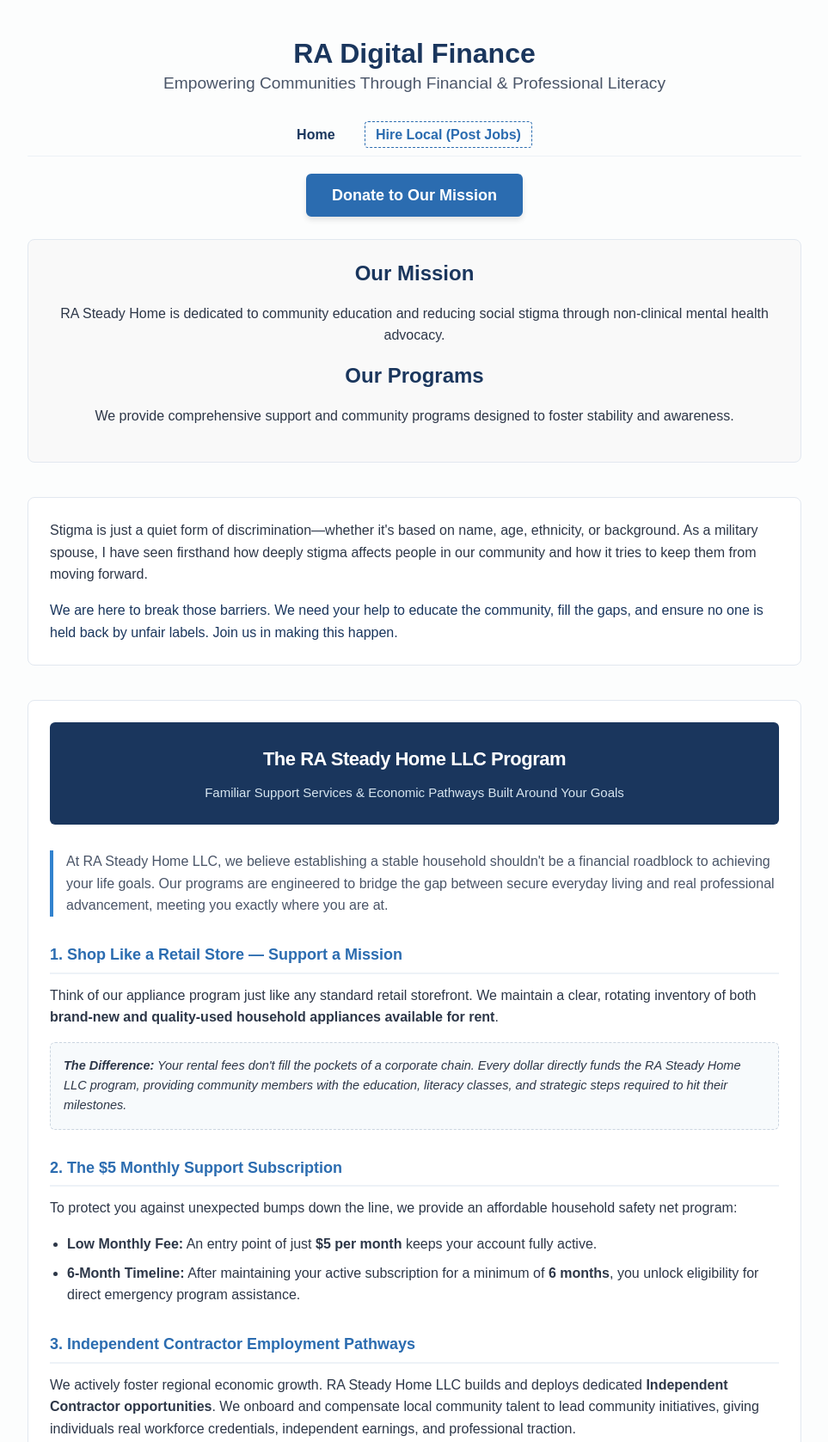
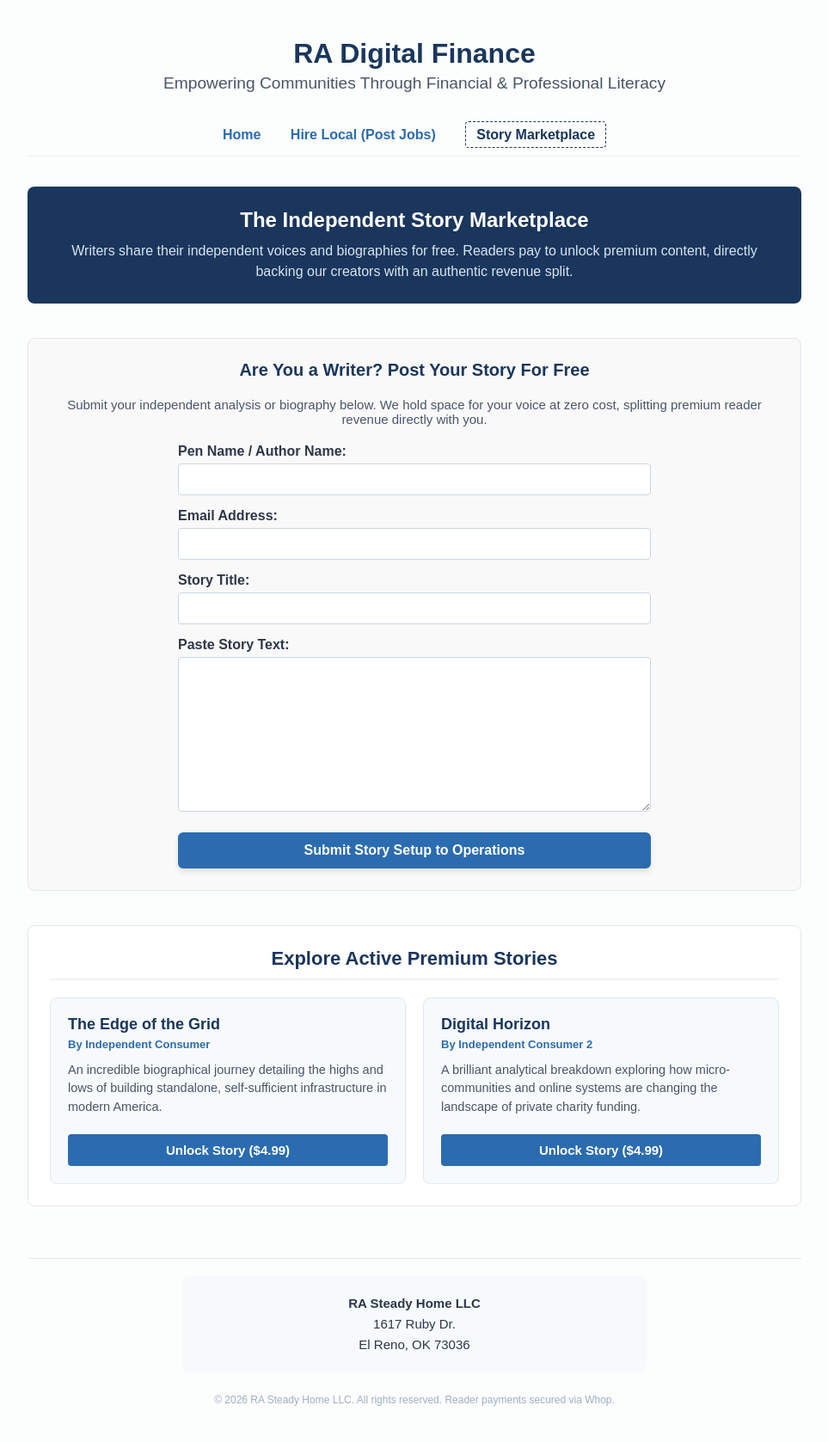
Before and after one commit to rasteadyhome/ra-digital-finance, a website: page public/index.html in a window 1280 px wide. Shown: the part 17-1694 px from the top of the page at 86% size, without its empty margins (158-1121 px from the left). Drawn offline with Linux system fonts and the light colour scheme.

Commit message:
Update index.html

```diff
--- a/public/index.html
+++ b/public/index.html
@@ -3,7 +3,7 @@
 <head>
     <meta charset="UTF-8">
     <meta name="viewport" content="width=device-width, initial-scale=1.0">
-    <title>RA Digital Finance / RA Steady Home</title>
+    <title>Independent Story Marketplace | RA Digital Finance</title>
 </head>
 <body style="font-family: Arial, sans-serif; max-width: 900px; margin: 0 auto; padding: 20px; color: #2d3748; background-color: #fcfdfd;">
 
@@ -16,171 +16,120 @@
     </header>
 
     <!-- ========================================== -->
-    <!--           NAVIGATION MENU BAR              -->
+    <!--           UPDATED NAVIGATION BAR           -->
     <!-- ========================================== -->
     <nav style="text-align: center; margin-bottom: 35px; padding-bottom: 15px; border-bottom: 1px solid #edf2f7;">
-        <a href="index.html" style="color: #1a365d; font-weight: bold; text-decoration: none; margin: 0 15px; font-size: 16px;">Home</a>
-        <a href="employer.html" style="color: #2b6cb0; font-weight: bold; text-decoration: none; margin: 0 15px; font-size: 16px; border: 1px dashed #2b6cb0; padding: 6px 12px; border-radius: 4px;">Hire Local (Post Jobs)</a>
+        <a href="index.html" style="color: #2b6cb0; font-weight: bold; text-decoration: none; margin: 0 15px; font-size: 16px;">Home</a>
+        <a href="employer.html" style="color: #2b6cb0; font-weight: bold; text-decoration: none; margin: 0 15px; font-size: 16px;">Hire Local (Post Jobs)</a>
+        <a href="stories.html" style="color: #1a365d; font-weight: bold; text-decoration: none; margin: 0 15px; font-size: 16px; border: 1px dashed #1a365d; padding: 6px 12px; border-radius: 4px;">Story Marketplace</a>
     </nav>
-
-    <!-- ========================================== -->
-    <!--          DONATE NOW BUTTON                 -->
-    <!-- ========================================== -->
-    <div style="text-align: center; margin-bottom: 40px;">
-        <a href="https://www.zeffy.com/en-US/peer-to-peer/employment-preparation-and-community-education"
-           style="background-color: #2b6cb0; color: #ffffff; padding: 15px 30px; text-decoration: none; border-radius: 6px; font-weight: bold; font-size: 18px; box-shadow: 0 4px 6px rgba(0,0,0,0.1);">
-           Donate to Our Mission
-        </a>
-    </div>
 
     <main>
         <!-- ========================================== -->
-        <!--           NEW MISSION SECTION              -->
+        <!--        MARKETPLACE INTRODUCTION            -->
         <!-- ========================================== -->
-        <section style="margin-bottom: 40px; background-color: #f9f9f9; padding: 25px; border-radius: 8px; border: 1px solid #e2e8f0; text-align: center;">
-            <h2 style="color: #1a365d; margin-top: 0;">Our Mission</h2>
-            <p style="font-size: 16px; line-height: 1.6; color: #2d3748;">
-                RA Steady Home is dedicated to community education and reducing social stigma through non-clinical mental health advocacy.
-            </p>
-            <h2 style="color: #1a365d;">Our Programs</h2>
-            <p style="font-size: 16px; line-height: 1.6; color: #2d3748;">
-                We provide comprehensive support and community programs designed to foster stability and awareness.
+        <section style="margin-bottom: 40px; background-color: #1a365d; color: #ffffff; padding: 25px; border-radius: 8px; text-align: center;">
+            <h2 style="margin: 0 0 10px 0; font-size: 24px; font-weight: bold;">The Independent Story Marketplace</h2>
+            <p style="margin: 0; font-size: 16px; color: #ebf8ff; opacity: 0.9; line-height: 1.5;">
+                Writers share their independent voices and biographies for free. Readers pay to unlock premium content, directly backing our creators with an authentic revenue split.
             </p>
         </section>
 
         <!-- ========================================== -->
-        <!--        STIGMA OUTREACH MESSAGE             -->
+        <!--         WRITER FREE SUBMISSION FORM        -->
         <!-- ========================================== -->
-        <section style="margin-bottom: 40px; background-color: #ffffff; padding: 25px; border-radius: 8px; border: 1px solid #e2e8f0;">
-            <p style="font-size: 16px; line-height: 1.6; margin-top: 0; color: #2d3748;">
-                Stigma is just a quiet form of discrimination—whether it's based on name, age, ethnicity, or background. As a military spouse, I have seen firsthand how deeply stigma affects people in our community and how it tries to keep them from moving forward.
-            </p>
-            <p style="font-size: 16px; line-height: 1.6; margin-bottom: 0; font-weight: 500; color: #1a365d;">
-                We are here to break those barriers. We need your help to educate the community, fill the gaps, and ensure no one is held back by unfair labels. Join us in making this happen.
-            </p>
-        </section>
-
-        <!-- ========================================== -->
-        <!--        PROGRAM OVERVIEW SECTION            -->
-        <!-- ========================================== -->
-        <section style="margin-bottom: 45px; padding: 25px; color: #2d3748; line-height: 1.6; background-color: #ffffff; border-radius: 8px; border: 1px solid #e2e8f0;">
-
-            <div style="background-color: #1a365d; color: #ffffff; padding: 25px; border-radius: 6px; margin-bottom: 30px; text-align: center;">
-                <h2 style="margin: 0 0 10px 0; font-size: 22px; font-weight: bold; letter-spacing: -0.5px;">The RA Steady Home LLC Program</h2>
-                <p style="margin: 0; font-size: 15px; color: #ebf8ff; opacity: 0.9;">Familiar Support Services & Economic Pathways Built Around Your Goals</p>
-            </div>
-
-            <p style="font-size: 16px; color: #4a5568; margin-bottom: 30px; border-left: 4px solid #3182ce; padding-left: 15px;">
-                At RA Steady Home LLC, we believe establishing a stable household shouldn't be a financial roadblock to achieving your life goals. Our programs are engineered to bridge the gap between secure everyday living and real professional advancement, meeting you exactly where you are at.
+        <section style="margin-bottom: 40px; background-color: #f9f9f9; padding: 25px; border-radius: 8px; border: 1px solid #e2e8f0;">
+            <h3 style="color: #1a365d; margin-top: 0; text-align: center; font-size: 20px;">Are You a Writer? Post Your Story For Free</h3>
+            <p style="text-align: center; color: #4a5568; margin-bottom: 20px; font-size: 15px;">
+                Submit your independent analysis or biography below. We hold space for your voice at zero cost, splitting premium reader revenue directly with you.
             </p>
 
-            <div style="margin-bottom: 30px;">
-                <h3 style="font-size: 18px; color: #2b6cb0; margin-bottom: 12px; border-bottom: 2px solid #edf2f7; padding-bottom: 6px;">1. Shop Like a Retail Store — Support a Mission</h3>
-                <p style="margin-top: 0;">Think of our appliance program just like any standard retail storefront. We maintain a clear, rotating inventory of both <strong>brand-new and quality-used household appliances available for rent</strong>.</p>
-                <p style="background-color: #f7fafc; padding: 15px; border-radius: 6px; margin-top: 10px; border: 1px dashed #cbd5e0; font-style: italic; font-size: 14.5px;">
-                    <strong>The Difference:</strong> Your rental fees don't fill the pockets of a corporate chain. Every dollar directly funds the RA Steady Home LLC program, providing community members with the education, literacy classes, and strategic steps required to hit their milestones.
-                </p>
-            </div>
-
-            <div style="margin-bottom: 30px;">
-                <h3 style="font-size: 18px; color: #2b6cb0; margin-bottom: 12px; border-bottom: 2px solid #edf2f7; padding-bottom: 6px;">2. The $5 Monthly Support Subscription</h3>
-                <p style="margin-top: 0;">To protect you against unexpected bumps down the line, we provide an affordable household safety net program:</p>
-                <ul style="padding-left: 20px; margin-bottom: 15px;">
-                    <li style="margin-bottom: 8px;"><strong>Low Monthly Fee:</strong> An entry point of just <strong>$5 per month</strong> keeps your account fully active.</li>
-                    <li style="margin-bottom: 8px;"><strong>6-Month Timeline:</strong> After maintaining your active subscription for a minimum of <strong>6 months</strong>, you unlock eligibility for direct emergency program assistance.</li>
-                </ul>
-            </div>
-
-            <div style="margin-bottom: 30px;">
-                <h3 style="font-size: 18px; color: #2b6cb0; margin-bottom: 12px; border-bottom: 2px solid #edf2f7; padding-bottom: 6px;">3. Independent Contractor Employment Pathways</h3>
-                <p style="margin-top: 0;">We actively foster regional economic growth. RA Steady Home LLC builds and deploys dedicated <strong>Independent Contractor opportunities</strong>. We onboard and compensate local community talent to lead community initiatives, giving individuals real workforce credentials, independent earnings, and professional traction.</p>
-            </div>
-
-            <div style="background-color: #ebf8ff; border-radius: 6px; padding: 20px; border: 1px solid #bee3f8; margin: 30px 0;">
-                <h4 style="margin-top: 0; color: #2c5282; font-size: 15px; font-weight: bold; margin-bottom: 8px;">Backed by 10 Years of Professional Service Field Competency</h4>
-                <p style="margin: 0; font-size: 14.5px; color: #2d3748; line-height: 1.5;">
-                    Our operational background contains a decade of dedicated service in the mental health field. We work with a core, vital principle: <strong>mental health does not always mean mental illness</strong>. Real support means delivering stability, stripping away daily financial stress, building individual confidence, and building an authentic support system without judgment.
-                </p>
-            </div>
-
-            <div style="background-color: #f7fafc; border: 1px solid #cbd5e0; border-radius: 6px; padding: 20px; text-align: center;">
-                <h3 style="margin-top: 0; color: #1a365d; font-size: 18px; margin-bottom: 10px;">Ready to Sign Up or Request Information?</h3>
-                <p style="color: #4a5568; margin-bottom: 15px; font-size: 14px;">Get in touch with our team instantly to review our active appliance layout or lock in your support subscription:</p>
-
-                <div>
-                    <div style="display: inline-block; min-width: 240px; margin: 8px; padding: 12px; background: #ffffff; border-radius: 6px; border: 1px solid #edf2f7; text-align: center;">
-                        <span style="font-size: 11px; text-transform: uppercase; letter-spacing: 0.5px; color: #718096; display: block;">Call Operations</span>
-                        <a href="tel:8064458142" style="font-size: 18px; font-weight: bold; color: #2b6cb0; text-decoration: none; display: block; margin-top: 5px;">806-445-8142</a>
-                    </div>
-                    <div style="display: inline-block; min-width: 240px; margin: 8px; padding: 12px; background: #ffffff; border-radius: 6px; border: 1px solid #edf2f7; text-align: center;">
-                        <span style="font-size: 11px; text-transform: uppercase; letter-spacing: 0.5px; color: #718096; display: block;">Text for Appointment</span>
-                        <a href="sms:4058700835" style="font-size: 18px; font-weight: bold; color: #2b6cb0; text-decoration: none; display: block; margin-top: 5px;">405-870-0835</a>
-                    </div>
-                </div>
-            </div>
-        </section>
-
-        <!-- ========================================== -->
-        <!--        BUSINESS OWNER DIRECT ALIGNMENT     -->
-        <!-- ========================================== -->
-        <section style="margin-bottom: 40px; background-color: #f7fafc; padding: 25px; border-radius: 8px; border: 1px solid #cbd5e0; text-align: center;">
-            <h2 style="color: #1a365d; margin-top: 0;">Are You a Local Employer Looking to Hire?</h2>
-            <p style="font-size: 16px; line-height: 1.6; color: #2d3748; max-width: 700px; margin: 0 auto 20px auto;">
-                Don't dump money into expensive national recruitment sites. Reach motivated community candidates on our platform starting at just <strong>$3 per post</strong>.
-            </p>
-            <a href="employer.html" style="background-color: #2b6cb0; color: #ffffff; padding: 12px 24px; text-decoration: none; border-radius: 6px; font-weight: bold; display: inline-block;">
-                View Employer Rates & Post a Job
-            </a>
-        </section>
-
-        <!-- ========================================== -->
-        <!--        APPLICATION REQUEST FORM            -->
-        <!-- ========================================== -->
-        <section style="margin-bottom: 40px; background-color: #ffffff; padding: 25px; border-radius: 8px; border: 1px solid #e2e8f0;">
-            <h2 style="color: #1a365d; text-align: center; margin-top: 0;">Interested in Joining RA Steady Home?</h2>
-            <p style="text-align: center; color: #4a5568; margin-bottom: 20px;">
-                Fill out the blanks below to request a work application, and our team will notify you to get started.
-            </p>
-
-            <form action="mailto:sopocedu@gmail.com" method="POST" enctype="text/plain" style="max-width: 500px; margin: 0 auto;">
+            <form action="mailto:sopocedu@gmail.com" method="POST" enctype="text/plain" style="max-width: 550px; margin: 0 auto;">
                 <div style="margin-bottom: 15px;">
-                    <label style="display: block; font-weight: bold; margin-bottom: 5px; color: #2d3748;">First Name:</label>
-                    <input type="text" name="First_Name" required style="width: 100%; padding: 10px; border: 1px solid #cbd5e0; border-radius: 4px; box-sizing: border-box;">
+                    <label style="display: block; font-weight: bold; margin-bottom: 5px; color: #2d3748;">Pen Name / Author Name:</label>
+                    <input type="text" name="Author_Name" required style="width: 100%; padding: 10px; border: 1px solid #cbd5e0; border-radius: 4px; box-sizing: border-box;">
                 </div>
 
                 <div style="margin-bottom: 15px;">
-                    <label style="display: block; font-weight: bold; margin-bottom: 5px; color: #2d3748;">Last Name:</label>
-                    <input type="text" name="Last_Name" required style="width: 100%; padding: 10px; border: 1px solid #cbd5e0; border-radius: 4px; box-sizing: border-box;">
+                    <label style="display: block; font-weight: bold; margin-bottom: 5px; color: #2d3748;">Email Address:</label>
+                    <input type="email" name="Writer_Email" required style="width: 100%; padding: 10px; border: 1px solid #cbd5e0; border-radius: 4px; box-sizing: border-box;">
+                </div>
+
+                <div style="margin-bottom: 15px;">
+                    <label style="display: block; font-weight: bold; margin-bottom: 5px; color: #2d3748;">Story Title:</label>
+                    <input type="text" name="Story_Title" required style="width: 100%; padding: 10px; border: 1px solid #cbd5e0; border-radius: 4px; box-sizing: border-box;">
                 </div>
 
                 <div style="margin-bottom: 20px;">
-                    <label style="display: block; font-weight: bold; margin-bottom: 5px; color: #2d3748;">Email Address:</label>
-                    <input type="email" name="Email_Address" required style="width: 100%; padding: 10px; border: 1px solid #cbd5e0; border-radius: 4px; box-sizing: border-box;">
+                    <label style="display: block; font-weight: bold; margin-bottom: 5px; color: #2d3748;">Paste Story Text:</label>
+                    <textarea name="Story_Content" required style="width: 100%; height: 180px; padding: 10px; border: 1px solid #cbd5e0; border-radius: 4px; box-sizing: border-box; font-family: Arial, sans-serif; resize: vertical;"></textarea>
                 </div>
 
                 <div style="text-align: center;">
                     <button type="submit" style="background-color: #2b6cb0; color: #ffffff; padding: 12px 25px; border: none; border-radius: 6px; font-weight: bold; font-size: 16px; cursor: pointer; box-shadow: 0 4px 6px rgba(0,0,0,0.1); width: 100%;">
-                        Submit Application Request
+                        Submit Story Setup to Operations
                     </button>
                 </div>
             </form>
         </section>
+
+        <!-- ========================================== -->
+        <!--         READER PREMIUM STORY GRID          -->
+        <!-- ========================================== -->
+        <section style="margin-bottom: 45px; padding: 25px; background-color: #ffffff; border-radius: 8px; border: 1px solid #e2e8f0;">
+            <h3 style="color: #1a365d; margin-top: 0; margin-bottom: 20px; font-size: 22px; text-align: center; border-bottom: 2px solid #edf2f7; padding-bottom: 10px;">
+                Explore Active Premium Stories
+            </h3>
+
+            <!-- Grid Container -->
+            <div style="display: grid; grid-template-columns: repeat(auto-fit, minmax(280px, 1fr)); gap: 20px;">
+
+                <!-- Story Card 1 -->
+                <div style="border: 1px solid #e2e8f0; border-radius: 8px; padding: 20px; background-color: #f7fafc; display: flex; flex-direction: column; justify-content: space-between;">
+                    <div>
+                        <h4 style="margin: 0 0 5px 0; color: #1a365d; font-size: 18px;">The Edge of the Grid</h4>
+                        <span style="font-size: 13px; color: #2b6cb0; font-weight: bold; display: block; margin-bottom: 12px;">By Independent Consumer</span>
+                        <p style="margin: 0 0 20px 0; font-size: 14.5px; color: #4a5568; line-height: 1.5;">
+                            An incredible biographical journey detailing the highs and lows of building standalone, self-sufficient infrastructure in modern America.
+                        </p>
+                    </div>
+                    <!-- We will link this '#' to your Whop product link next -->
+                    <a href="#" style="background-color: #2b6cb0; color: #ffffff; text-align: center; padding: 10px; text-decoration: none; border-radius: 4px; font-weight: bold; font-size: 15px; display: block;">
+                        Unlock Story ($4.99)
+                    </a>
+                </div>
+
+                <!-- Story Card 2 -->
+                <div style="border: 1px solid #e2e8f0; border-radius: 8px; padding: 20px; background-color: #f7fafc; display: flex; flex-direction: column; justify-content: space-between;">
+                    <div>
+                        <h4 style="margin: 0 0 5px 0; color: #1a365d; font-size: 18px;">Digital Horizon</h4>
+                        <span style="font-size: 13px; color: #2b6cb0; font-weight: bold; display: block; margin-bottom: 12px;">By Independent Consumer 2</span>
+                        <p style="margin: 0 0 20px 0; font-size: 14.5px; color: #4a5568; line-height: 1.5;">
+                            A brilliant analytical breakdown exploring how micro-communities and online systems are changing the landscape of private charity funding.
+                        </p>
+                    </div>
+                    <!-- We will link this '#' to your Whop product link next -->
+                    <a href="#" style="background-color: #2b6cb0; color: #ffffff; text-align: center; padding: 10px; text-decoration: none; border-radius: 4px; font-weight: bold; font-size: 15px; display: block;">
+                        Unlock Story ($4.99)
+                    </a>
+                </div>
+
+            </div>
+        </section>
     </main>
 
     <!-- ========================================== -->
-    <!--              FOOTER INFO                   -->
+    <!--                  FOOTER INFO               -->
     <!-- ========================================== -->
     <footer style="margin-top: 60px; border-top: 1px solid #e2e8f0; padding-top: 20px; text-align: center;">
         <div style="background-color: #f7fafc; padding: 20px; border-radius: 8px; max-width: 500px; margin: 0 auto;">
-            <p style="margin-bottom: 5px; font-weight: bold; color: #2d3748;">Prefer to support via mail?</p>
-            <p style="margin-top: 0; color: #718096; font-size: 14px;">Please make checks or money orders payable to:</p>
             <address style="font-style: normal; line-height: 1.6; color: #2d3748; font-size: 15px;">
                 <strong>RA Steady Home LLC</strong><br>
                 1617 Ruby Dr.<br>
                 El Reno, OK 73036<br>
             </address>
         </div>
-        <p style="margin-top: 25px; color: #a0aec0; font-size: 12px;">&copy; 2026 RA Steady Home LLC. All rights reserved.</p>
+        <p style="margin-top: 25px; color: #a0aec0; font-size: 12px;">&copy; 2026 RA Steady Home LLC. All rights reserved. Reader payments secured via Whop.</p>
     </footer>
 
 </body>
```
